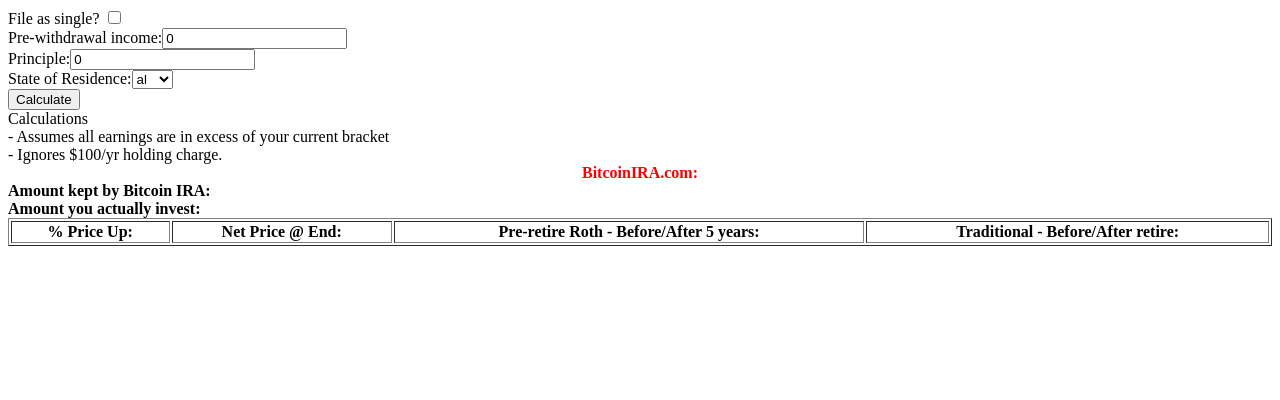
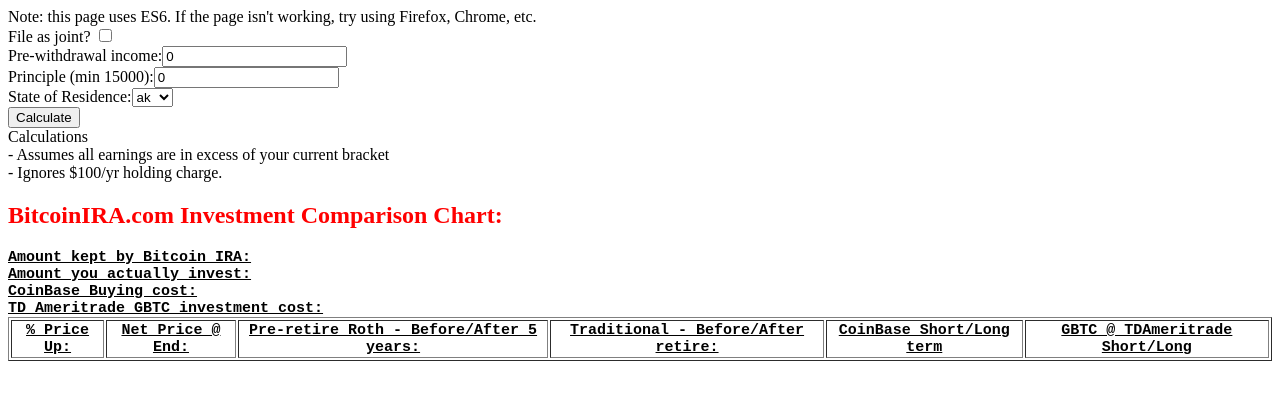
Before and after one commit to calculuswhiz/congenial-guide, a plain HTML site: page calculations.html in a window 1280 px wide. Drawn offline with Linux system fonts and the light colour scheme.

Commit message:
Added gbtc and coinbase comparisons.

```diff
--- /dev/null
+++ b/basicStyles.css
@@ -0,0 +1,17 @@
+.tooltip{
+    cursor: help;
+    text-decoration:underline;
+}
+
+.bciraTableRow{
+    text-align:center;
+}
+
+#infodump{
+    font-family:monospace;
+    font-size:15px;
+}
+
+#infoTable{
+    /*width:100%;*/
+}
--- a/bracketUtils.js
+++ b/bracketUtils.js
@@ -54,209 +54,260 @@ function getFederalTaxRate(annualIncome, type="single"){
 }
 
 let stateBrackets = {
+    ak : {
+        single : [[0],[0]],
+        joint : [[0],[0]],
+        longTermCG : [[.000],[0]]
+    },
     al : {
         single : [[.02,.04,.05],[0,500,3000]],
-        joint: [[.02,.04,.05],[0,1000,6000]]
+        joint : [[.02,.04,.05],[0,1000,6000]],
+        longTermCG : [[.050],[0]]
     },
-    ak : {
-        single : [[0],[0]],
-        joint : [[0],[0]]
+    ar : {
+        single : [[.0090, .0250, .0350, .0450, .0600, .0690],[0, 4299, 8500, 12699, 21199, 35100]],
+        joint : [[.0090, .0250, .0350, .0450, .0600, .0690],[4299, 8500, 12699, 21199, 35100]],
+        longTermCG : [[.070],[0]]
     },
     az : {
         single : [[.0259,.0288,.0336,.0424,.0454],[0,10179,25455,50890,152668]],
         joint : [[.0259,.0288,.0336,.0424,.0454],[0,20357,50890,101779,305336]],
-    },
-    ar : {
-        single : [[.0090, .0250, .0350, .0450, .0600, .0690],[0, 4299, 8500, 12699, 21199, 35100]],
-        joint : [[.0090, .0250, .0350, .0450, .0600, .0690],[4299, 8500, 12699, 21199, 35100]]
+        longTermCG : [[.045],[0]]
     },
     ca : {
         single : [[.0100, .0200, .0400, .0600, .0800, .0930, .01030, .01130, .01230, .01330], [0, 8015, 19001, 29989, 41629, 52612, 268750, 322499, 537498, 1000000]],
-        joint : [[.0100, .0200, .0400, .0600, .0800, .0930, .01030, .01130, .01230, .01330],[0, 16030, 38002, 59978, 83258, 105224, 537500, 644998, 1000000, 1074996]]
+        joint : [[.0100, .0200, .0400, .0600, .0800, .0930, .01030, .01130, .01230, .01330],[0, 16030, 38002, 59978, 83258, 105224, 537500, 644998, 1000000, 1074996]],
+        longTermCG : [[.133],[0]]
     },
     co : {
         single : [[.0463],[0]],
-        joint : [[.0463],[0]]
+        joint : [[.0463],[0]],
+        longTermCG : [[.046],[0]]
     },
     ct : {
         single : [[.0300, .0500, .0550, .0600, .0650, .0690, .0699], [0, 10000, 50000, 100000, 200000, 250000, 500000]],
-        joint : [[.0300, .0500, .0550, .0600, .0650, .0690, .0699], [0, 20000, 100000, 200000, 400000, 500000, 1000000]]
+        joint : [[.0300, .0500, .0550, .0600, .0650, .0690, .0699], [0, 20000, 100000, 200000, 400000, 500000, 1000000]],
+        longTermCG : [[.067],[0]]
+    },
+    dc : {
+        single : [[.0400, .0600, .0650, .0850, .0875, .0895], [0, 10000, 40000, 60000, 350000, 1000000]],
+        joint : [[.0400, .0600, .0650, .0850, .0875, .0895], [0, 10000, 40000, 60000, 350000, 1000000]],
+        longTermCG : [[.090],[0]]
     },
     de : {
         single : [[.0220, .0390, .0480, .0520, .0555, .0660], [2000, 5000, 10000, 20000, 25000, 60000]],
-        joint : [[.0220, .0390, .0480, .0520, .0555, .0660], [2000, 5000, 10000, 20000, 25000, 60000]]
+        joint : [[.0220, .0390, .0480, .0520, .0555, .0660], [2000, 5000, 10000, 20000, 25000, 60000]],
+        longTermCG : [[.066],[0]]
     },
     fl : {
         single : [[0],[0]],
-        joint : [[0],[0]]
+        joint : [[0],[0]],
+        longTermCG : [[.000],[0]]
     },
     ga : {
         single : [[.0100, .0200, .0300, .0400, .0500, .0600], [0, 750, 2250, 3750, 5250, 7000]],
-        joint : [[.0100, .0200, .0300, .0400, .0500, .0600], [0, 1000, 3000, 5000, 7000, 10000]]
+        joint : [[.0100, .0200, .0300, .0400, .0500, .0600], [0, 1000, 3000, 5000, 7000, 10000]],
+        longTermCG : [[.060],[0]]
     },
     hi : {
         single : [[.0140, .0320, .0550, .0640, .0680, .0720, .0760, .0790, .0825], [0, 2400, 4800, 9600, 14400, 19200, 24000, 36000, 48000]],
-        joint : [[.0140, .0320, .0550, .0640, .0680, .0720, .0760, .0790, .0825], [0, 4800, 9600, 19200, 28800, 38400, 48000, 72000, 96000]]
+        joint : [[.0140, .0320, .0550, .0640, .0680, .0720, .0760, .0790, .0825], [0, 4800, 9600, 19200, 28800, 38400, 48000, 72000, 96000]],
+        longTermCG : [[.073],[0]]
+    },
+    ia : {
+        single : [[.0036, .0072, .0243, .0450, .0612, .0648, .0680, .0792, .0898], [0, 1573, 3146, 6292, 14157, 23595, 31460, 47190, 70785]],
+        joint : [[.0036, .0072, .0243, .0450, .0612, .0648, .0680, .0792, .0898], [0, 1573, 3146, 6292, 14157, 23595, 31460, 47190, 70785]],
+        longTermCG : [[.090],[0]]
     },
     id : {
         single : [[.0160, .0360, .0410, .0510, .0610, .0710, .0740], [0, 1454, 2908, 4362, 5816, 7270, 10905]],
-        joint : [[.0160, .0360, .0410, .0510, .0610, .0710, .0740], [0, 2908, 5816, 8724, 11632, 14540, 21810]]
+        joint : [[.0160, .0360, .0410, .0510, .0610, .0710, .0740], [0, 2908, 5816, 8724, 11632, 14540, 21810]],
+        longTermCG : [[.074],[0]]
     },
     il : {
         single : [[.0495],[0]],
-        joint : [[.0495],[0]]
+        joint : [[.0495],[0]],
+        longTermCG : [[.050],[0]]
     },
     in : {
         single : [[.0323],[0]],
-        joint : [[.0323],[0]]
-    },
-    ia : {
-        single : [[.0036, .0072, .0243, .0450, .0612, .0648, .0680, .0792, .0898], [0, 1573, 3146, 6292, 14157, 23595, 31460, 47190, 70785]],
-        joint : [[.0036, .0072, .0243, .0450, .0612, .0648, .0680, .0792, .0898], [0, 1573, 3146, 6292, 14157, 23595, 31460, 47190, 70785]]
+        joint : [[.0323],[0]],
+        longTermCG : [[.034],[0]]
     },
     ks : {
         single : [[.0290, .0490, .0520], [0, 15000, 30000]],
-        joint : [[.0290, .0490, .0520], [0, 30000, 60000]]
+        joint : [[.0290, .0490, .0520], [0, 30000, 60000]],
+        longTermCG : [[.048],[0]]
     },
     ky : {
         single : [[.0200, .0300, .0400, .0500, .0580, .0600], [0, 3000, 4000, 5000, 8000, 75000]],
-        joint : [[.0200, .0300, .0400, .0500, .0580, .0600], [0, 3000, 4000, 5000, 8000, 75000]]
+        joint : [[.0200, .0300, .0400, .0500, .0580, .0600], [0, 3000, 4000, 5000, 8000, 75000]],
+        longTermCG : [[.060],[0]]
     },
     la : {
         single : [[.0200, .0400, .0600], [0, 12500, 50000]],
-        joint : [[.0200, .0400, .0600], [0, 25000, 100000]]
+        joint : [[.0200, .0400, .0600], [0, 25000, 100000]],
+        longTermCG : [[.060],[0]]
+    },
+    ma : {
+        single : [[.0510],[0]],
+        joint : [[.0510],[0]],
+        longTermCG : [[.052],[0]]
+    },
+    md : {
+        single : [[.0200, .0300, .0400, .0475, .0500, .0525, .0550, .0575], [0, 1000, 2000, 3000, 100000, 125000,150000, 250000]],
+        joint : [[.0200, .0300, .0400, .0475, .0500, .0525, .0550, .0575], [0, 1000, 2000, 3000, 150000, 175000, 225000, 300000]],
+        longTermCG : [[.058],[0]]
     },
     me : {
         single : [[.0580, .0675, .0715], [0, 21050, 50000]],
-        joint : [[.0580, .0675, .0715], [0, 42099, 74999]]
-    },
-    md : {
-        single : [[.0200, .0300, .0400, .0475, .0500, .0525, .0550, .0575], [0, 1000, 2000, 3000, 100000, 125000, ,150000, 250000]],
-        joint : [[.0200, .0300, .0400, .0475, .0500, .0525, .0550, .0575], [0, 1000, 2000, 3000, 150000, 175000, 225000, 300000]]
-    },
-    ma : {
-        single : [[.0510],[0]],
-        joint : [[.0510],[0]]
+        joint : [[.0580, .0675, .0715], [0, 42099, 74999]],
+        longTermCG : [[.080],[0]]
     },
     mi : {
         single : [[.0425],[0]],
-        joint : [[.0425], [0]]
+        joint : [[.0425], [0]],
+        longTermCG : [[.044],[0]]
     },
     mn : {
         single : [[.0535, .0705, .0785, .0985], [0, 25390, 83400, 156911]],
-        joint : [[.0535, .0705, .0785, .0985], [0, 37110, 147450, 261510]]
+        joint : [[.0535, .0705, .0785, .0985], [0, 37110, 147450, 261510]],
+        longTermCG : [[.069],[0]]
+    },
+    mo : {
+        single : [[.0150, .0200, .0250, .0300, .0350, .0400, .0450, .0500, .0550, .0600], [0, 1008, 2016, 3024, 4032, 5040, 6048, 7056, 8064, 9072]],
+        joint : [[.0150, .0200, .0250, .0300, .0350, .0400, .0450, .0500, .0550, .0600], [0, 1008, 2016, 3024, 4032, 5040, 6048, 7056, 8064, 9072]],
+        longTermCG : [[.099],[0]]
     },
     ms : {
         single : [[.0300, .0400, .0500], [0, 5000, 10000]],
-        joint : [[.0300, .0400, .0500], [0, 5000, 10000]]
-    },
-    mo : {
-        single : [[.0150, .0200, .0250, .0300, .0350, .0400, .0450, .0500, .0550, .0600], [0, 1008, 2016, 3024, 4032, 5040, 6048, 7056, 8064, 9072]],
-        joint : [[.0150, .0200, .0250, .0300, .0350, .0400, .0450, .0500, .0550, .0600], [0, 1008, 2016, 3024, 4032, 5040, 6048, 7056, 8064, 9072]]
+        joint : [[.0300, .0400, .0500], [0, 5000, 10000]],
+        longTermCG : [[.060],[0]]
     },
     mt : {
         single : [[.0100, .0200, .0300, .0400, .0500, .0600, .0690], [0, 2900, 5200, 7900, 10600, 13600, 17600]],
-        joint : [[.0100, .0200, .0300, .0400, .0500, .0600, .0690], [0, 2900, 5200, 7900, 10600, 13600, 17600]]
+        joint : [[.0100, .0200, .0300, .0400, .0500, .0600, .0690], [0, 2900, 5200, 7900, 10600, 13600, 17600]],
+        longTermCG : [[.050],[0]]
+    },
+    nc : {
+        single : [[.05499], [0]],
+        joint : [[.05499], [0]],
+        longTermCG : [[.058],[0]]
+    },
+    nd : {
+        single : [[.0110, .0204, .0227, .0264, .0290], [0, 37950, 91900, 191650, 416700]],
+        joint : [[.0110, .0204, .0227, .0264, .0290], [0, 37950, 91900, 191650, 416700]],
+        longTermCG : [[.032],[0]]
     },
     ne : {
         single : [[.0246, .0351, .0501, .0684], [0, 3090, 18510, 29830]],
-        joint : [[.0246, .0351, .0501, .0684], [0, 6170, 37030, 59660]]
+        joint : [[.0246, .0351, .0501, .0684], [0, 6170, 37030, 59660]],
+        longTermCG : [[.068],[0]]
+    },
+    nh : {
+        single : [[.05],[0]],
+        joint : [[.05],[0]],
+        longTermCG : [[.000],[0]]
+    },
+    nj : {
+        single : [[.0140, .0175, .0350, .05525, .0637, .0897], [0, 20000, 35000, 40000, 75000, 500000]],
+        joint : [[.0140, .0175, .0245, .0350, .05525, .0637, .0897], [0, 20000, 50000, 70000, 80000, 150000, 500000]],
+        longTermCG : [[.090],[0]]
+    },
+    nm : {
+        single : [[.0170, .0320, .0470, .0490], [0, 5500, 11000, 16000]],
+        joint : [[.0170, .0320, .0470, .0490], [0, 8000, 16000, 24000]],
+        longTermCG : [[.049],[0]]
     },
     nv : {
         single : [[0],[0]],
-        joint : [[0],[0]]
-    },
-    nh : {
-        single : [[.05],[0]],
-        joint : [[.05],[0]]
-    },
-    nj : {
-        single : [[.0140, .0175, .0350, .05525, .0637, .0897], [0, 20000, 35000, 40000, 75000, 500000]],
-        joint : [[.0140, .0175, .0245, .0350, .05525, .0637, .0897], [0, 20000, 50000, 70000, 80000, 150000, 500000]]
-    },
-    nm : {
-        single : [[.0170, .0320, .0470, .0490], [0, 5500, 11000, 16000]],
-        joint : [[.0170, .0320, .0470, .0490], [0, 8000, 16000, 24000]]
+        joint : [[0],[0]],
+        longTermCG : [[.000],[0]]
     },
     ny : {
         single : [[.0400, .0450, .0525, .0590, .0645, .0665, .0685, .0882], [0, 8500, 11700, 13900, 21400, 80650, 215400, 1077550]],
-        joint : [[.0400, .0450, .0525, .0590, .0645, .0665, .0685, .0882], [0, 17150, 23600, 27900, 43000, 161550, 323200, 2155350]]
-    },
-    nc : {
-        single : [[.05499], [0]],
-        joint : [[.05499], [0]]
-    },
-    nd : {
-        single : [[.0110, .0204, .0227, .0264, .0290], [0, 37950, 91900, 191650, 416700]],
-        joint : [[.0110, .0204, .0227, .0264, .0290], [0, 37950, 91900, 191650, 416700]]
+        joint : [[.0400, .0450, .0525, .0590, .0645, .0665, .0685, .0882], [0, 17150, 23600, 27900, 43000, 161550, 323200, 2155350]],
+        longTermCG : [[.088],[0]]
     },
     oh : {
         single : [[.00495, .00990, .01980, .02476, .02969, .03465, .03960, .04597, .04997], [0, 5250, 10500, 15800, 21100, 42100, 84200, 105300, 210600]],
-        joint : [[.00495, .00990, .01980, .02476, .02969, .03465, .03960, .04597, .04997], [0, 5250, 10500, 15800, 21100, 42100, 84200, 105300, 210600]]
+        joint : [[.00495, .00990, .01980, .02476, .02969, .03465, .03960, .04597, .04997], [0, 5250, 10500, 15800, 21100, 42100, 84200, 105300, 210600]],
+        longTermCG : [[.054],[0]]
     },
     ok : {
         single : [[.0050, .0100, .0200, .0300, .0400, .0500], [0, 1000, 2500, 3750, 4900, 7200]],
-        joint : [[.0050, .0100, .0200, .0300, .0400, .0500], [0, 2000, 5000, 7500, 9800, 12200]]
+        joint : [[.0050, .0100, .0200, .0300, .0400, .0500], [0, 2000, 5000, 7500, 9800, 12200]],
+        longTermCG : [[.053],[0]]
     },
     or : {
         single : [[.0500, .0700, .0900, .0990], [0, 3350, 8450, 125000]],
-        joint : [[.0500, .0700, .0900, .0990], [0, 6700, 16900, 250000]]
+        joint : [[.0500, .0700, .0900, .0990], [0, 6700, 16900, 250000]],
+        longTermCG : [[.099],[0]]
     },
     pa : {
         single : [[.0307],[0]],
-        joint : [[.0307],[0]]
+        joint : [[.0307],[0]],
+        longTermCG : [[.031],[0]]
     },
     ri : {
         single : [[.0375, .0475, .0599], [0, 61300, 139400]],
-        joint : [[.0375, .0475, .0599], [0, 61300, 139400]]
+        joint : [[.0375, .0475, .0599], [0, 61300, 139400]],
+        longTermCG : [[.060],[0]]
     },
     sc : {
         single : [[.0000, .0300, .0400, .0500, .0600, .0700], [0, 2930, 5860, 8790, 11720, 14650]],
-        joint : [[.0000, .0300, .0400, .0500, .0600, .0700], [0, 2930, 5860, 8790, 11720, 14650]]
+        joint : [[.0000, .0300, .0400, .0500, .0600, .0700], [0, 2930, 5860, 8790, 11720, 14650]],
+        longTermCG : [[.070],[0]]
     },
     sd : {
         single : [[0], [0]],
-        joint :[[0], [0]]
+        joint :[[0], [0]],
+        longTermCG : [[.000],[0]]
     },
     tn : {
         single : [[.05],[0]],
-        joint : [[.05],[0]]
+        joint : [[.05],[0]],
+        longTermCG : [[.000],[0]]
     },
     tx : {
         single : [[0],[0]],
-        joint : [[0],[0]]
+        joint : [[0],[0]],
+        longTermCG : [[.000],[0]]
     },
     ut : {
         single : [[.05],[0]],
-        joint : [[.05],[0]]
+        joint : [[.05],[0]],
+        longTermCG : [[.050],[0]]
+    },
+    va : {
+        single : [[.0200, .0300, .0500, .0575], [0, 3000, 5000, 17000]],
+        joint : [[.0200, .0300, .0500, .0575], [0, 3000, 5000, 17000]],
+        longTermCG : [[.058],[0]]
     },
     vt : {
         single : [[.0355, .0680, .0780, .0880, .0895], [0, 37950, 91900, 191650, 416700]],
-        joint : [[.0355, .0680, .0780, .0880, .0895], [0, 63350, 153100, 233350, 416700]]
-    },
-    va : {
-        single : [[.0200, .0300, .0500, .0575], [0, 3000, 5000, 17000]],
-        joint : [[.0200, .0300, .0500, .0575], [0, 3000, 5000, 17000]]
+        joint : [[.0355, .0680, .0780, .0880, .0895], [0, 63350, 153100, 233350, 416700]],
+        longTermCG : [[.090],[0]]
     },
     wa : {
         single : [[0],[0]],
-        joint : [[0],[0]]
+        joint : [[0],[0]],
+        longTermCG : [[.000],[0]]
+    },
+    wi : {
+        single : [[.0400, .0584, .0627, .0765], [0, 11230, 22470, 247350]],
+        joint : [[.0400, .0584, .0627, .0765], [0, 14980, 29960, 329810]],
+        longTermCG : [[.077],[0]]
     },
     wv : {
         single : [[.0300, .0400, .0450, .0600, .0650],[0, 10000, 25000, 40000, 60000]],
-        joint :[[.0300, .0400, .0450, .0600, .0650],[0, 10000, 25000, 40000, 60000]]
-    },
-    wi : {
-        single : [[.0400, .0584, .0627, .0765], [0, 11230, 22470, 247350]],
-        joint : [[.0400, .0584, .0627, .0765], [0, 14980, 29960, 329810]]
+        joint :[[.0300, .0400, .0450, .0600, .0650],[0, 10000, 25000, 40000, 60000]],
+        longTermCG : [[.065],[0]]
     },
     wy : {
         single : [[0],[0]],
-        joint : [[0],[0]]
-    },
-    dc : {
-        single : [[.0400, .0600, .0650, .0850, .0875, .0895], [0, 10000, 40000, 60000, 350000, 1000000]],
-        joint : [[.0400, .0600, .0650, .0850, .0875, .0895], [0, 10000, 40000, 60000, 350000, 1000000]]
+        joint : [[0],[0]],
+        longTermCG : [[.000],[0]]
     }
 };
 
--- a/calculations.html
+++ b/calculations.html
@@ -3,6 +3,7 @@
 <head>
     <meta charset="utf-8">
     <title>The Facts About BitcoinIRA.com</title>
+    <link rel="stylesheet" type="text/css" href="./basicStyles.css"></style>
     <script src="./bracketUtils.js"></script>
     <script type="text/javascript">
         function populateStates(){
@@ -18,6 +19,8 @@
         function populateRow(rowEl, data){
             for(let datum of data){
                 let td = document.createElement("td");
+                datum = datum.replace(/\d+\.\d{2} \(-\d+\.\d%\)/g, "<font color='red'>$&</font>");
+                datum = datum.replace(/\d+\.\d{2} \(\d+\.\d%\)/g, "<font color='green'>$&</font>");
                 td.innerHTML = datum;
                 rowEl.appendChild(td);
             }
@@ -28,7 +31,7 @@
         }
 
         function fillInfo(){
-            let maritalStatus = document.getElementById("single").checked?"single":"joint";
+            let maritalStatus = document.getElementById("joint").checked?"joint":"single";
             let preWithdraw = parseFloat(document.getElementById("income").value);
             let principle = parseFloat(document.getElementById("principle").value);
             let state = document.getElementById("state").value;
@@ -64,24 +67,57 @@
                 actualPrinciple = -1;
             }
 
+            let directBuyCost = principle * (1.0149);
+            document.getElementById("bcTotalCost").innerHTML = directBuyCost.toFixed(2);
+            let gbtcCost = principle + 6.95;
+            document.getElementById("GBTCTotal").innerHTML = gbtcCost.toFixed(2);
+
             if(actualPrinciple > 0){
-                for(let returns=0; returns<50; returns+=1){
+                for(let returns=0; returns<=50; returns+=1){
                     let tr = document.createElement("tr");
                     tr.setAttribute("class", "bciraTableRow");
 
                     let totalWorth = actualPrinciple * (returns/10+1);
                     let earnings = actualPrinciple * returns/10;
-                    let lostAmountPrior = (totalWorth*(getFederalTaxRate(preWithdraw, maritalStatus) + getStateTaxRate(state, maritalStatus, preWithdraw)));
-                    let lostAmountAfter = earnings*(getFederalTaxRate(preWithdraw, maritalStatus) + getStateTaxRate(state, maritalStatus, preWithdraw));
+                    let fedRate = getFederalTaxRate(preWithdraw, maritalStatus);
+                    let stateRate = getStateTaxRate(state, maritalStatus, preWithdraw);
+                    let stateCGRate = getStateTaxRate(state, "longTermCG", 0);
+                    let lostAmountPrior = (totalWorth*(fedRate + stateRate));
+                    let lostAmountAfter = earnings*(fedRate + stateRate);
                     let rothPrior = (totalWorth - lostAmountPrior)*.9;
                     let rothAfter = (totalWorth - lostAmountAfter) * .9;
                     let tradPrior = (totalWorth - lostAmountPrior)*.9;
                     let tradAfter = totalWorth - lostAmountPrior;
 
+                    let coinBaseROI = (principle * (returns/10+1));
+                    let cbShortTermTaxed = coinBaseROI * (fedRate + stateRate);
+                    let cbLongTermTaxed;
+                    switch(fedRate){
+                        case .1: case .15:
+                            cbLongTermTaxed = coinBaseROI * stateCGRate;
+                        break;
+                        case .25: case .28: case .33: case .35:
+                            cbLongTermTaxed = coinBaseROI * (.15 + stateCGRate);
+                        break;
+                        case .396:
+                            cbLongTermTaxed = coinBaseROI * (.238 + stateCGRate);
+                        break;
+                    }
+                    let coinBaseShort = (coinBaseROI - cbShortTermTaxed) * (1-.0149);
+                    let coinBaseLong = (coinBaseROI - cbLongTermTaxed) * (1-.0149);
+
+                    let gbtcROI = coinBaseROI;
+                    let gbtcShortTermTaxed = cbShortTermTaxed;
+                    let gbtcLongTermTaxed = cbLongTermTaxed;
+                    let gbtcShort = gbtcROI - gbtcShortTermTaxed - 6.95;
+                    let gbtcLong = gbtcROI - gbtcLongTermTaxed - 6.95;
+
                     let data = [`${Math.floor(returns/10*100)}`,
                     `${totalWorth.toFixed(2)} (${getEarningsPct(totalWorth,principle)}%)`,
                     `${rothPrior.toFixed(2)} (${getEarningsPct(rothPrior,principle)}%) / ${rothAfter.toFixed(2)} (${getEarningsPct(rothAfter,principle)}%)`,
-                    `${tradPrior.toFixed(2)} (${getEarningsPct(tradPrior,principle)}%) / ${tradAfter.toFixed(2)} (${getEarningsPct(tradAfter,principle)}%)`];
+                    `${tradPrior.toFixed(2)} (${getEarningsPct(tradPrior,principle)}%) / ${tradAfter.toFixed(2)} (${getEarningsPct(tradAfter,principle)}%)`,
+                    `${coinBaseShort.toFixed(2)} (${getEarningsPct(coinBaseShort,directBuyCost)}%) / ${coinBaseLong.toFixed(2)} (${getEarningsPct(coinBaseLong,directBuyCost)}%)`,
+                    `${gbtcShort.toFixed(2)} (${getEarningsPct(gbtcShort,gbtcCost)}%) / ${gbtcLong.toFixed(2)} (${getEarningsPct(gbtcLong,gbtcCost)}%)`];
                     populateRow(tr, data);
                     document.getElementById("infoTable").appendChild(tr);
                 }
@@ -99,26 +135,31 @@
     </script>
 </head>
 <body onload="init()">
-<!-- Over 59½? <input type="checkbox" id="age"><br /> -->
-<!-- Holding for over a year? <input type="checkbox" id="shortTerm"><br /> -->
-File as single? <input type="checkbox" id="single"> <br />
-Pre-withdrawal income:<input type="text" id="income" value="0"><br />
-Principle:<input type="text" id="principle" value="0"><br />
-State of Residence:<select id="state"></select> <br />
-<button onclick="fillInfo()">Calculate</button> <br />
-Calculations <br/>
-- Assumes all earnings are in excess of your current bracket <br />
+<!-- Over 59½? <input type="checkbox" id="age"><br> -->
+<!-- Holding for over a year? <input type="checkbox" id="shortTerm"><br> -->
+Note: this page uses ES6. If the page isn't working, try using Firefox, Chrome, etc.<br>
+File as joint? <input type="checkbox" id="joint"> <br>
+Pre-withdrawal income:<input type="text" id="income" value="0"><br>
+Principle (min 15000):<input type="text" id="principle" value="0"><br>
+State of Residence:<select id="state"></select> <br>
+<button onclick="fillInfo()">Calculate</button> <br>
+Calculations <br>
+- Assumes all earnings are in excess of your current bracket <br>
 - Ignores $100/yr holding charge.
+<h2><font color="red"><b>BitcoinIRA.com Investment Comparison Chart:</b></font></h2>
 <div id="infodump">
-    <center><font color="red"><b>BitcoinIRA.com:</b></font></center>
-    <b>Amount kept by Bitcoin IRA:</b> <span id="bciraCharge"></span> <br />
-    <b>Amount you actually invest:</b> <span id="bciraActualPrinciple"></span> <br />
-    <table id="infoTable" style='width:100%' border="1">
+    <b class="tooltip" title="They charge 15%->[15k-100k), 13%->[100k-200k), 11%->[200k,)">Amount kept by Bitcoin IRA:</b> <span id="bciraCharge"></span> <br>
+    <b class="tooltip" title="This is how much your account actually starts with.">Amount you actually invest:</b> <span id="bciraActualPrinciple"></span> <br>
+    <b class="tooltip" title="How much it costs to buy that much bitcoin from CoinBase (1.49% fee)">CoinBase Buying cost:</b> <span id="bcTotalCost"></span> <br>
+    <b class="tooltip" title="How much it costs to buy that many shares of GBTC via TD Ameritrade">TD Ameritrade GBTC investment cost:</b> <span id="GBTCTotal"></span><br>
+    <table id="infoTable" border="1">
         <tr>
-            <th>% Price Up:</th>
-            <th>Net Price @ End:</th>
-            <th>Pre-retire Roth - Before/After 5 years:</th>
-            <th>Traditional - Before/After retire:</th>
+            <th class="tooltip" title="How much the price of Bitcoin goes up.">% Price Up:</th>
+            <th class="tooltip" title="How much the account is worth at the end.">Net Price @ End:</th>
+            <th class="tooltip" title="If you withdraw from a Roth IRA before retirement, this is what the account is worth.">Pre-retire Roth - Before/After 5 years:</th>
+            <th class="tooltip" title="If you withdraw from a Traditional IRA, this is what the account is worth.">Traditional - Before/After retire:</th>
+            <th class="tooltip" title="Using your bank account to buy and sell bitcoin on CoinBase (1.49% buy and sell fee)">CoinBase Short/Long term</th>
+            <th class="tooltip" title="Buying GBTC through TD Ameritrade (6.95 buy/sell fees). Note that this is approximate and obeys open/close times for the exchange">GBTC @ TDAmeritrade Short/Long</th>
         </tr>
     </table>
 </div>
```
